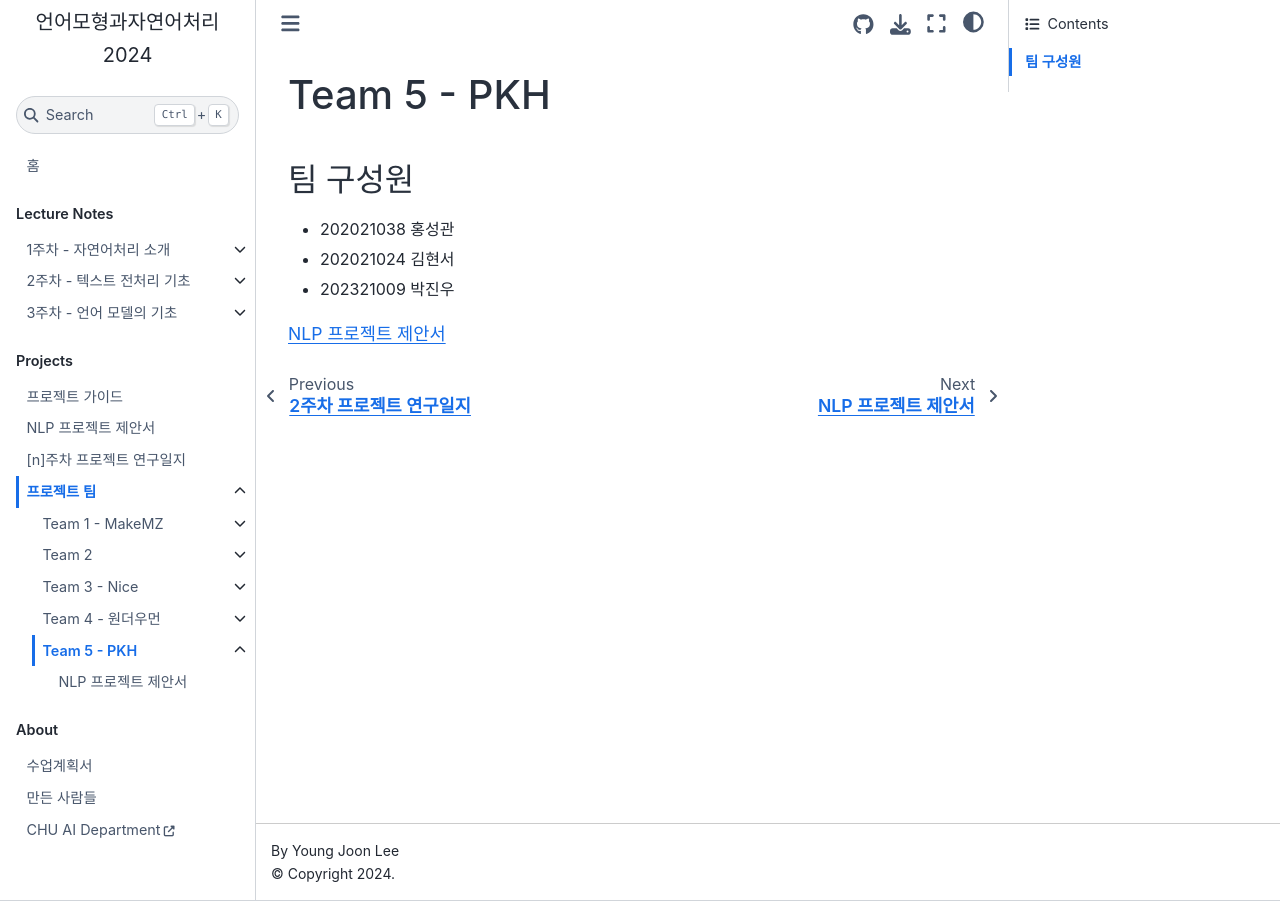
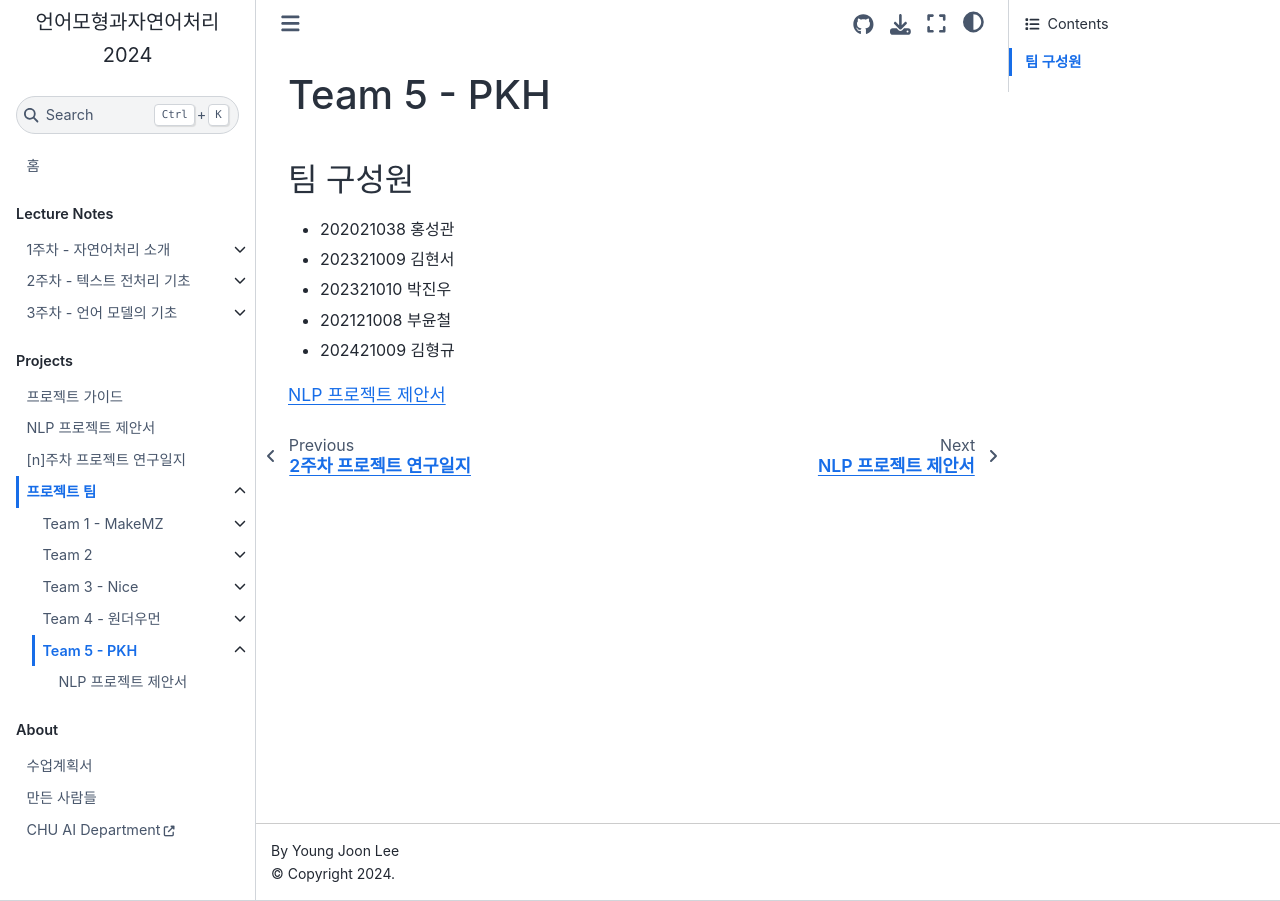
Before and after one commit to entelecheia/intronlp-2024, a Jupyter Book: the page built from book/ko/projects/team5/index.md, in a window 1280 px wide. Built offline with Jupyter Book 1.0.4 settings and Sphinx 7.4.7 and the Sphinx Book theme 1.1.4, drawn with Linux system fonts in a browser that asks for light colours.

Commit message:
Add more people in index.md
Added people to index.md

````diff
--- a/book/ko/projects/team5/index.md
+++ b/book/ko/projects/team5/index.md
@@ -3,8 +3,10 @@
 ## 팀 구성원
 
 - 202021038 홍성관
-- 202021024 김현서
-- 202321009 박진우
+- 202321009 김현서
+- 202321010 박진우
+- 202121008 부윤철
+- 202421009 김형규
 
 ```{tableofcontents}
 
````
